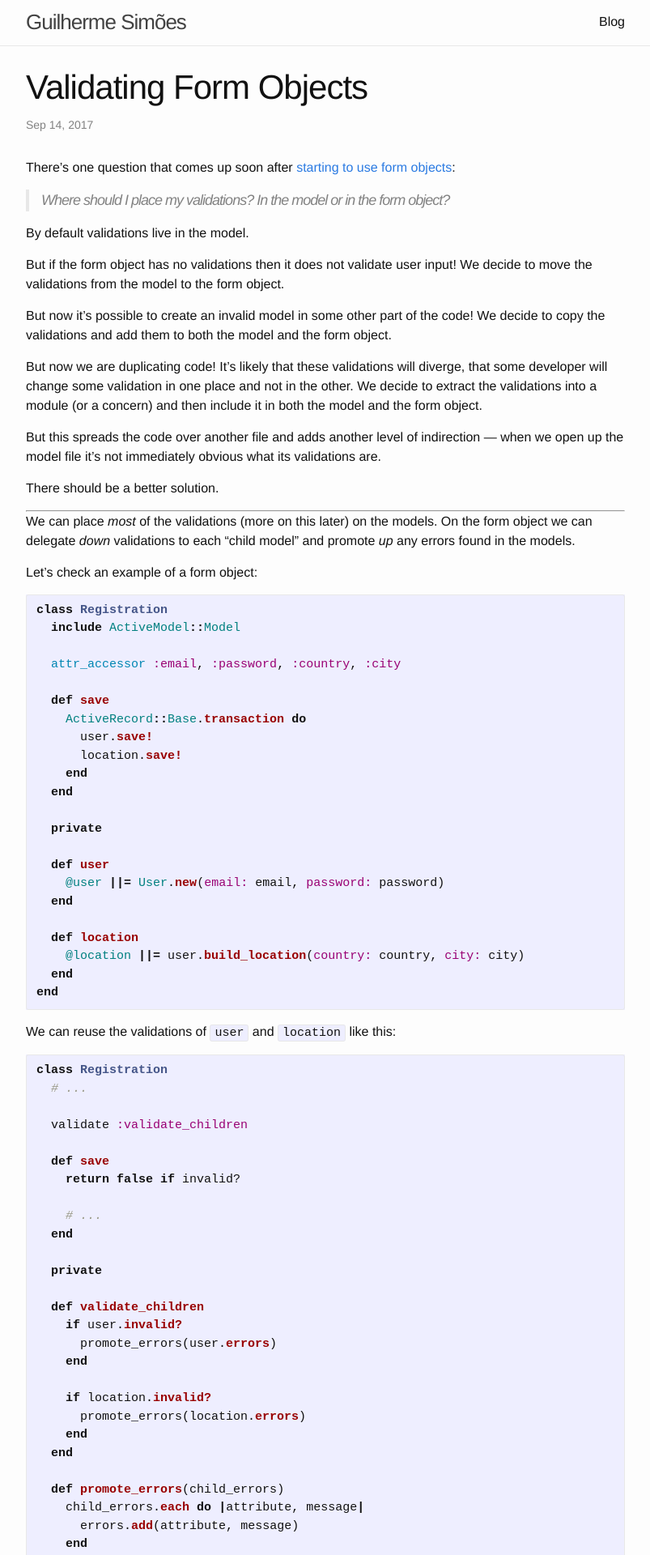
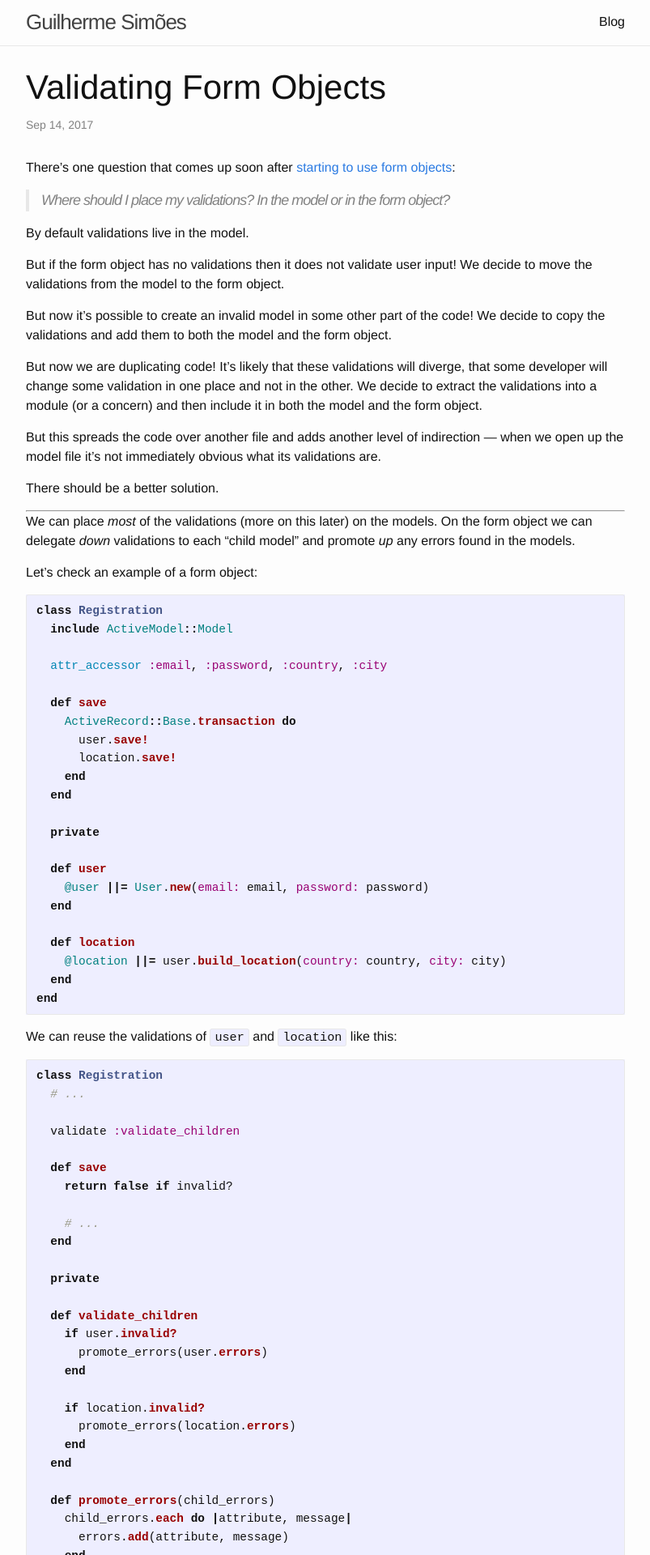
Before and after one commit to guilhermesimoes/guilhermesimoes.github.io, a Jekyll site: the page built from _posts/2017-09-14-validating-form-objects.md, in a window 1280 px wide. Shown: the top 1920 px of the page at 81% size, without its empty margins (238-1041 px from the left). Built offline with Jekyll 4.4.1, drawn with Linux system fonts in a browser that asks for light colours.

Commit message:
Start culling CSS

```diff
--- a/_sass/_base.scss
+++ b/_sass/_base.scss
@@ -17,12 +17,6 @@
   font: $base-font-weight #{$base-font-size}/#{$base-line-height} $base-font-family;
   color: $text-color;
   background-color: $background-color;
-  -webkit-text-size-adjust: 100%;
-  -webkit-font-feature-settings: "kern" 1;
-     -moz-font-feature-settings: "kern" 1;
-       -o-font-feature-settings: "kern" 1;
-          font-feature-settings: "kern" 1;
-  font-kerning: normal;
 }
 
 
@@ -45,19 +39,6 @@
 img {
   max-width: 100%;
   vertical-align: middle;
-}
-
-
-
-/**
- * Figures
- */
-figure > img {
-  display: block;
-}
-
-figcaption {
-  font-size: $small-font-size;
 }
 
 
@@ -112,7 +93,7 @@
   color: $grey-color;
   border-left: 4px solid $grey-color-light;
   padding-left: $spacing-unit / 2;
-  @include relative-font-size(1.125);
+  font-size: 1.125em;
   letter-spacing: -1px;
   font-style: italic;
 
@@ -128,7 +109,7 @@
  */
 pre,
 code {
-  @include relative-font-size(0.9375);
+  font-size: 0.95em;
   border: 1px solid $grey-color-light;
   border-radius: 3px;
   background-color: #eef;
--- a/_sass/_layout.scss
+++ b/_sass/_layout.scss
@@ -10,7 +10,7 @@
 }
 
 .site-title {
-  @include relative-font-size(1.625);
+  font-size: 1.625em;
   font-weight: 300;
   line-height: $base-line-height * $base-font-size * 2.25;
   letter-spacing: -1px;
@@ -109,7 +109,7 @@
 }
 
 .page-heading {
-  @include relative-font-size(1.25);
+  font-size: 1.25em;
 }
 
 .post-list {
@@ -128,7 +128,6 @@
 
 .post-link {
   display: block;
-  @include relative-font-size(1.5);
 }
 
 
@@ -141,39 +140,10 @@
 }
 
 .post-title {
-  @include relative-font-size(2.625);
-  letter-spacing: -1px;
+  font-size: 2.625em;
   line-height: 1;
-
-  @include media-query($on-laptop) {
-    @include relative-font-size(2.25);
-  }
 }
 
 .post-content {
   margin-bottom: $spacing-unit;
-
-  h2 {
-    @include relative-font-size(2);
-
-    @include media-query($on-laptop) {
-      @include relative-font-size(1.75);
-    }
-  }
-
-  h3 {
-    @include relative-font-size(1.625);
-
-    @include media-query($on-laptop) {
-      @include relative-font-size(1.375);
-    }
-  }
-
-  h4 {
-    @include relative-font-size(1.25);
-
-    @include media-query($on-laptop) {
-      @include relative-font-size(1.125);
-    }
-  }
 }
```
Also changed, not shown: _sass/_main.scss (+0 -7 lines).
